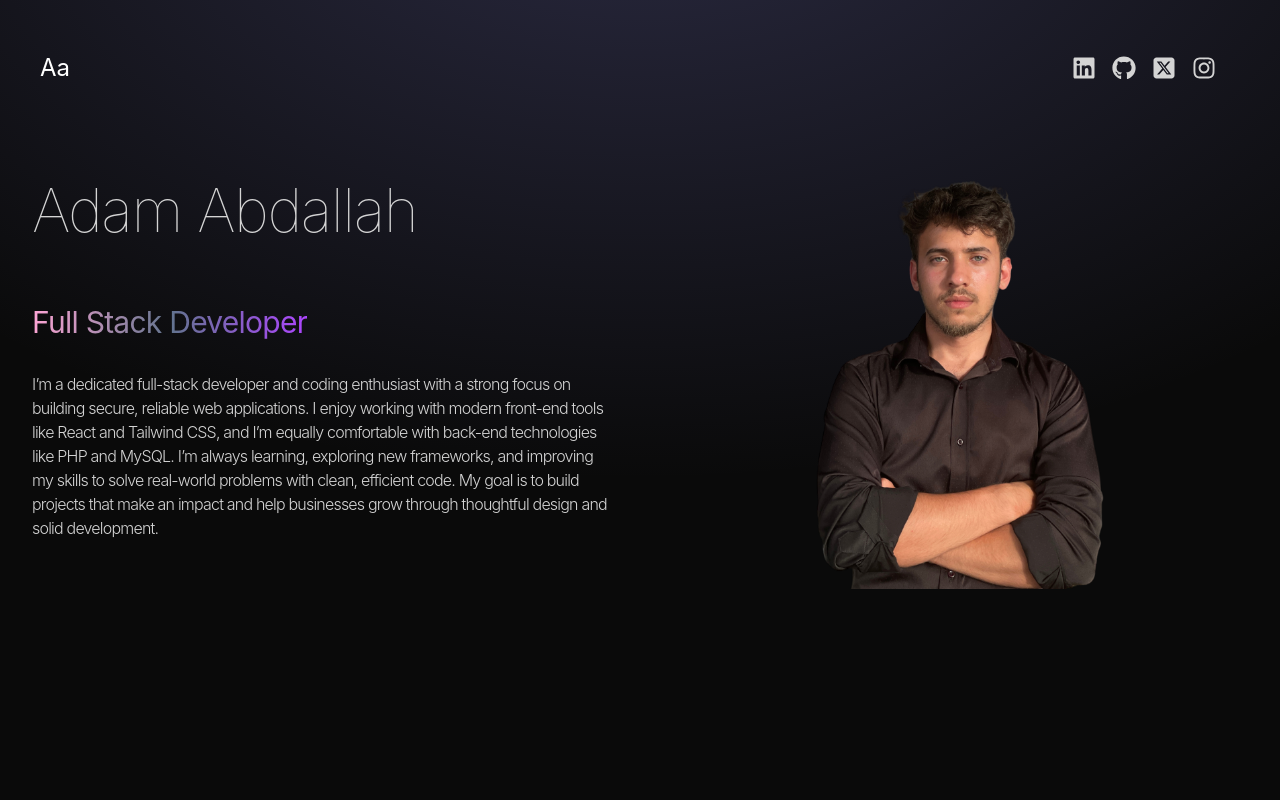
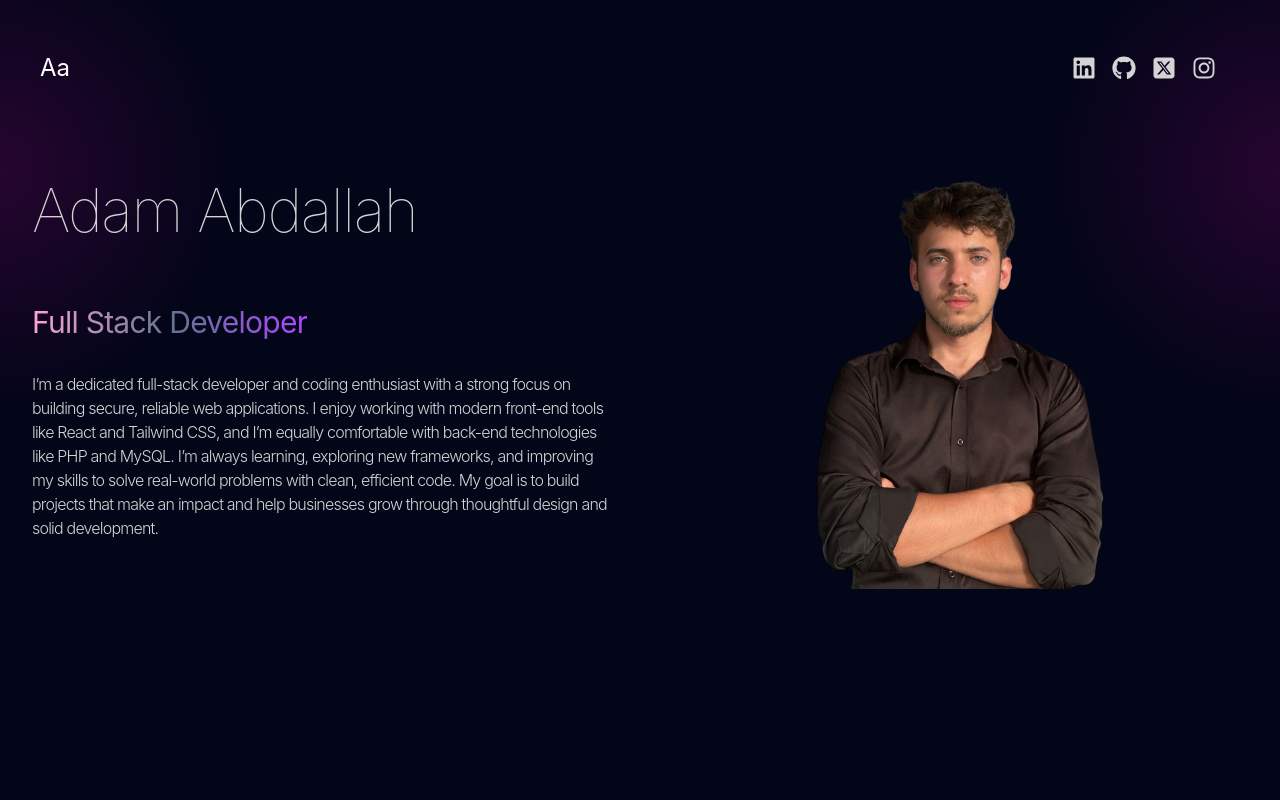
Before and after one commit to AdamAbdallah1/adam-portfolio, a React (Vite) app: page / in a window 1280 px wide. Shown: the top 800 px of the page. Built offline with nearby package versions, Linux system fonts and the light colour scheme.

Commit message:
Changing background snippet

```diff
--- a/src/App.jsx
+++ b/src/App.jsx
@@ -11,8 +11,7 @@ function App() {
   return (
     <div className='overflow-x-hidden text-neutral-300 antialiased selection:bg-cyan-300 selection:text-cyan-900'>
       <div className='fixed top-0 -z-10 h-full w-full'>
-        <div className="absolute top-0 z-[-2] h-screen w-screen bg-neutral-950 bg-[radial-gradient(ellipse_80%_80%_at_50%_-20%,rgba(120,119,198,0.3),rgba(255,255,255,0))]"></div>
-      </div>
+      <div class="relative h-full w-full bg-slate-950"><div class="absolute bottom-0 left-[-20%] right-0 top-[-10%] h-[500px] w-[500px] rounded-full bg-[radial-gradient(circle_farthest-side,rgba(255,0,182,.15),rgba(255,255,255,0))]"></div><div class="absolute bottom-0 right-[-20%] top-[-10%] h-[500px] w-[500px] rounded-full bg-[radial-gradient(circle_farthest-side,rgba(255,0,182,.15),rgba(255,255,255,0))]"></div></div>      </div>
       <div className='container mx-auto px-8 '>
         <Navbar />
         <Hero />
```
